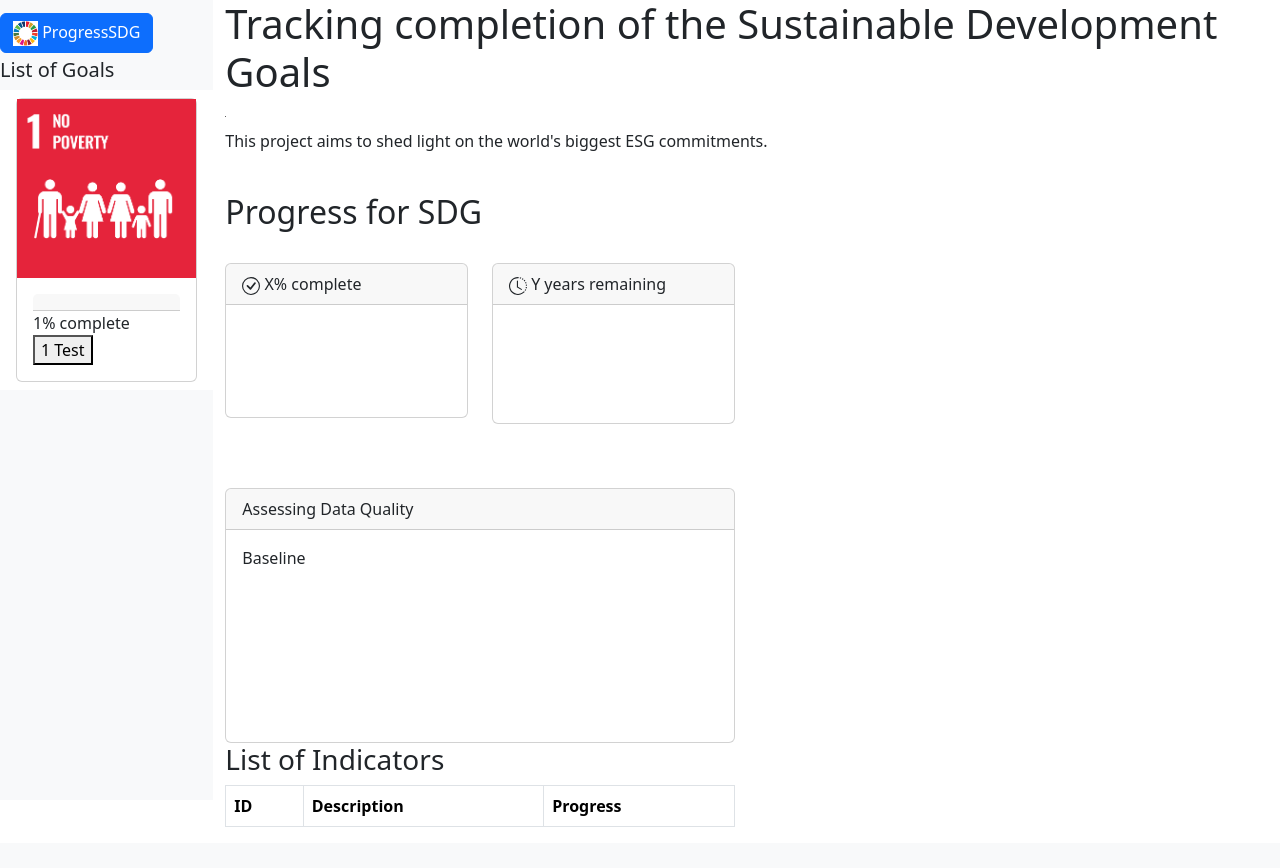
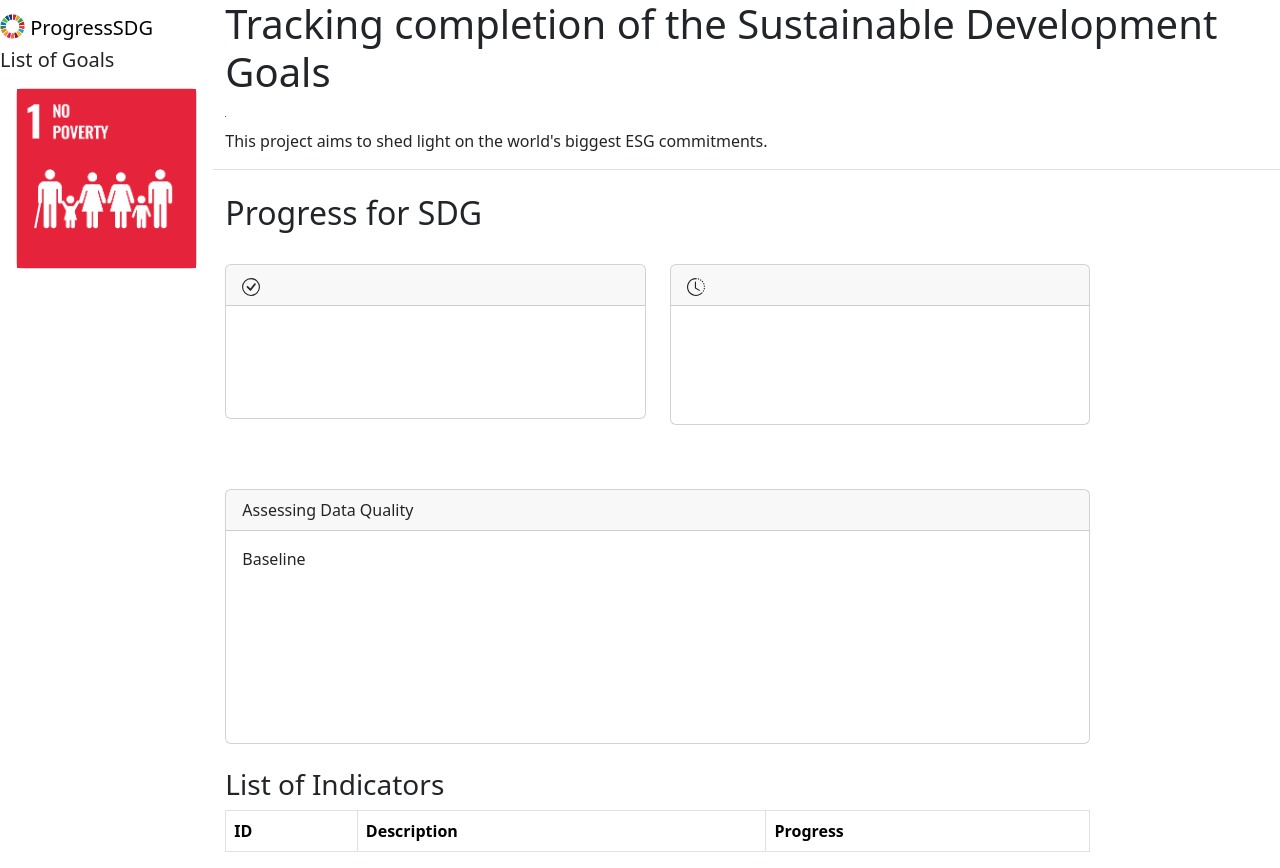
Before and after one commit to Taiyo-SK/progress-sdg, a Flask app: page / in a window 1280 px wide. Before the commit the page ends 827 px from the top, so only its background shows below. Run offline with Flask 2, Linux system fonts and the light colour scheme; tables that the repository leaves empty hold one stand-in row (values such as "Sample post"); lists and menus that the app fills with data are empty; a map, chart or similar area stays blank; some libraries are stand-ins or nearby versions.

Commit message:
removed button from sidebar brand; updated summary chart header

```diff
--- a/static/js/spa.js
+++ b/static/js/spa.js
@@ -17,6 +17,7 @@ function drawProgress(ajaxProgress) {
             {
                 label: 'progress',
                 data: [ajaxProgress],
+                borderRadius: 5
             }
         ],
     };
@@ -209,14 +210,18 @@ function drawBurn(ajaxProgress, ajaxTime) {
 
 
 // text inputs on page (goal title, description)
-function updateText(ajaxCode, ajaxTitle, ajaxDescription) {
+function updateText(ajaxCode, ajaxTitle, ajaxDescription, ajaxProgress, ajaxTime) {
     let goalCode = document.querySelector('#goal-code');
     let goalTitle = document.querySelector('#goal-title');
     let goalDescr = document.querySelector('#goal-description');
+    let goalProg = document.querySelector('#progress-bar-header');
+    let goalTime = document.querySelector('#pie-chart-header');
 
     goalCode.innerText = ajaxCode;
     goalTitle.innerText = ajaxTitle;
     goalDescr.innerText = ajaxDescription;
+    goalProg.innerText = `${Math.round(ajaxProgress)}% complete`;
+    goalTime.innerText = `${Math.round(15 - ajaxTime)} years remaining`;
 };
 
 
@@ -242,15 +247,15 @@ function listIndicators (ajaxIndicators) {
 
 /* Section 2: Event Handler */
 
-// Create event handler for each goal's button
-const inputGoals = document.querySelectorAll('#spa-goal-code');
+// Create event handler for each goal's image
+const inputGoals = document.querySelectorAll('.list-group-item');
 
 for (const inputGoal of inputGoals) {
 
     inputGoal.addEventListener('click', (evt) => {
 
-        const inputGoalEle = inputGoal.querySelector('.spa-test-in');
-        const goalcode = Number(inputGoalEle.innerText);
+        const inputGoalEle = inputGoal.querySelector('#spa-goal-code');
+        const goalcode = inputGoalEle.dataset.indexNumber;
 
         fetch(`/progress_data.json/${goalcode}`)
         .then(response => response.json())
@@ -270,7 +275,9 @@ for (const inputGoal of inputGoals) {
 
             drawBurn(progress_data.progress, progress_data.years_from_start);
 
-            updateText(progress_data.code, progress_data.title, progress_data.description);
+            updateText(progress_data.code, progress_data.title,
+                progress_data.description, progress_data.progress,
+                progress_data.years_from_start);
 
             listIndicators(progress_data.indicators);
         });
--- a/templates/goals.html
+++ b/templates/goals.html
@@ -13,18 +13,14 @@
     <div class="row">
 
         <!-- Begin sidebar  -->
-        <div class="col-2 px-0 bg-light border-right vh-100" id="sidebar-wrapper">
+        <div class="col-2 px-0 border-right vh-100" id="sidebar-wrapper">
             <nav class="navbar">
                 <a class="navbar-brand" href="#">
-                    <button type="button" class="btn btn-primary" data-bs-toggle="offcanvas"
-                    data-bs-target="#sidebarScrollingLabel"
-                    aria-controls="sidebarScrollingLabel">
                     <img src="/static/icons/sdg_logos/sdg_wheel.png"
                     width="25" height="25"
                     class="d-inline-block align-text-top">
                     <!-- <svg xmlns="http://www.w3.org/2000/svg" id="brand-icon" viewBox="0 0 448 512">! Font Awesome Pro 6.4.0 by @fontawesome - https://fontawesome.com License - https://fontawesome.com/license (Commercial License) Copyright 2023 Fonticons, Inc.<path d="M160 80c0-26.5 21.5-48 48-48h32c26.5 0 48 21.5 48 48V432c0 26.5-21.5 48-48 48H208c-26.5 0-48-21.5-48-48V80zM0 272c0-26.5 21.5-48 48-48H80c26.5 0 48 21.5 48 48V432c0 26.5-21.5 48-48 48H48c-26.5 0-48-21.5-48-48V272zM368 96h32c26.5 0 48 21.5 48 48V432c0 26.5-21.5 48-48 48H368c-26.5 0-48-21.5-48-48V144c0-26.5 21.5-48 48-48z"/></svg> -->
                     ProgressSDG
-                    </button>
                   </a>
                 <h5>List of Goals</h5>
                 <ul class="list-group list-group-flush overflow-auto h-100">
@@ -32,27 +28,10 @@
                     {% for goal in goals %}
                     <li class="list-group-item">
                         <div class="card goal-{{ goal.code }}">
-                            <a href="/goals/{{ goal.code }}">
+                            <a href="#" id="spa-goal-code" data-index-number="{{ goal.code }}">
                                 <img src="/static/icons/E-WEB-Goal-{{ goal.code }}.png"
                                 alt="View progress details for sdg {{ goal.code }}: {{ goal.title }}" class="goal-icon"/>
                             </a>
-                            <div class="card-body">
-                            <div class="card-header"></div>
-                            <div class="card-text">
-                                {% for progress in goal.progress %}
-                                {{  progress.progress | round | int }}% complete
-                                {% endfor %}
-                                    <button type="button" id="spa-goal-code"
-                                    data-bs-toggle="offcanvas"
-                                    data-bs-target="#offcanvasScrolling"
-                                    aria-controls="offcanvasScrolling">
-                                            <span class="spa-test-in" id="test-in-{{ goal.code }}">
-                                                {{ goal.code }}
-                                            </span>
-                                        Test
-                                    </button>
-                            </div>
-                            </div>
                         </div>
                     </li>
                 {% endfor %}
@@ -65,7 +44,7 @@
         <!-- Begin main content -->
         <main class="col-10">
             <!-- Begin project overview -->
-            <div class="row">
+            <div class="row border-bottom">
                 <h1>Tracking completion of the Sustainable Development Goals</h1>
                 <svg xmlns="http://www.w3.org/2000/svg" id="brand-icon" viewBox="0 0 448 512">! Font Awesome Pro 6.4.0 by @fontawesome - https://fontawesome.com License - https://fontawesome.com/license (Commercial License) Copyright 2023 Fonticons, Inc.<path d="M160 80c0-26.5 21.5-48 48-48h32c26.5 0 48 21.5 48 48V432c0 26.5-21.5 48-48 48H208c-26.5 0-48-21.5-48-48V80zM0 272c0-26.5 21.5-48 48-48H80c26.5 0 48 21.5 48 48V432c0 26.5-21.5 48-48 48H48c-26.5 0-48-21.5-48-48V272zM368 96h32c26.5 0 48 21.5 48 48V432c0 26.5-21.5 48-48 48H368c-26.5 0-48-21.5-48-48V144c0-26.5 21.5-48 48-48z"/></svg>
                 <p>This project aims to shed light on the world's biggest ESG commitments.</p>
@@ -85,22 +64,22 @@
 
             <!-- Begin row: summary (progress completed and time remaining)-->
             <div class="row">
-                <div class="col-3" id="progress-bar-container">
-                    <div class="card card-chart">
+                <div class="col-5">
+                    <div class="card card-chart" id="progress-bar-container">
                         <div class="card-header">
                             <!-- checkmark icon -->
                             <svg xmlns="http://www.w3.org/2000/svg" width="18" height="18" fill="currentColor" class="bi bi-check-circle" viewBox="0 0 16 16">
                                 <path d="M8 15A7 7 0 1 1 8 1a7 7 0 0 1 0 14zm0 1A8 8 0 1 0 8 0a8 8 0 0 0 0 16z"/>
                                 <path d="M10.97 4.97a.235.235 0 0 0-.02.022L7.477 9.417 5.384 7.323a.75.75 0 0 0-1.06 1.06L6.97 11.03a.75.75 0 0 0 1.079-.02l3.992-4.99a.75.75 0 0 0-1.071-1.05z"/>
                             </svg>
-                            X% complete
+                            <span id="progress-bar-header"></span>
                         </div>
                         <div class="card-body">
                             <canvas id="progress-bar" class="summary-chart progress-bar"></canvas>
                         </div>
                     </div>
                 </div>
-                <div class="col-3">
+                <div class="col-5">
                     <div class="card card-chart" id="pie-chart-container">
                         <div class="card-header">
                             <!-- clock-history icon -->
@@ -109,7 +88,7 @@
                                 <path d="M8 1a7 7 0 1 0 4.95 11.95l.707.707A8.001 8.001 0 1 1 8 0v1z"/>
                                 <path d="M7.5 3a.5.5 0 0 1 .5.5v5.21l3.248 1.856a.5.5 0 0 1-.496.868l-3.5-2A.5.5 0 0 1 7 9V3.5a.5.5 0 0 1 .5-.5z"/>
                             </svg>
-                            Y years remaining
+                            <span id="pie-chart-header"></span>
                         </div>
                         <div class="card-body">
                                 <canvas class="summary-chart" id="spa-time-pie"></canvas>
@@ -124,13 +103,14 @@
 
             <!-- Begin row: sdg description -->
             <div class="row">
-                <p class="col-6" id="goal-description"></p>
+                <p class="col-5" id="goal-description"></p>
             </div>
+            <!-- End description row -->
             <br>
 
             <!-- Begin row: data burndown assessment -->
             <div class="row">
-                <div class="col-6">
+                <div class="col-10">
                     <div class="card card-chart">
                         <div class="card-header">Assessing Data Quality</div>
                         <div class="card-body">
@@ -143,11 +123,12 @@
                 </div>
             </div>
             <!-- End burndown row -->
+            <br>
 
             <!-- Begin row: indicators table -->
             <h3>List of Indicators</h3>
             <div class="row">
-                <div class="col-6">
+                <div class="col-10">
                     <table class="table table-hover table-striped table-bordered">
                         <thead>
                             <th scope="col">ID</th>
```
